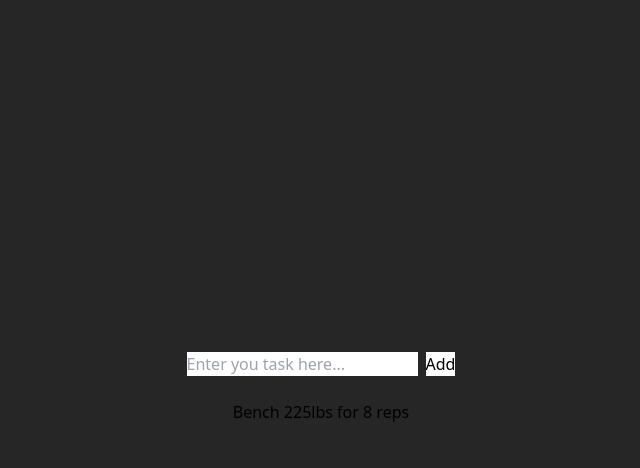
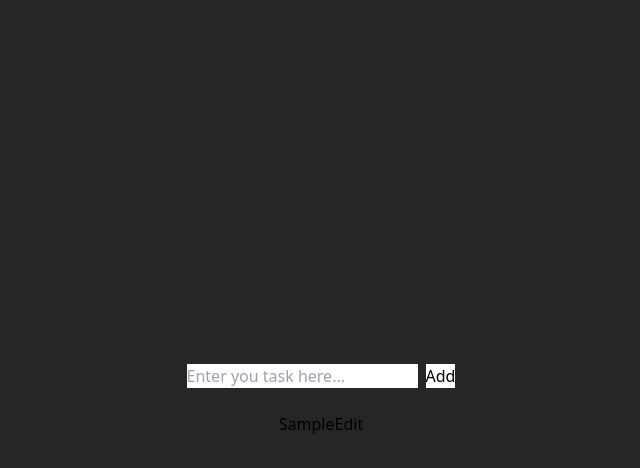
Before and after one commit to pulpetto/todo-app, an Angular app: page / in a window 1280 px wide. Both pictures are taken after typing "Sample" into the empty fields and a click on the button "Add". Shown: the top 468 px of the page, without its empty margins (319-959 px from the left). Built offline with nearby package versions, Linux system fonts and the light colour scheme.

Commit message:
parent to child communication

```diff
--- a/src/app/app.component.html
+++ b/src/app/app.component.html
@@ -3,5 +3,5 @@
         class="mb-6"
         (TaskAddedEmmit)="addNoteToTasks($event)"
     ></app-input-bar>
-    <app-tasks></app-tasks>
+    <app-tasks [tasks]="tasks"></app-tasks>
 </div>
--- a/src/app/tasks/tasks.component.html
+++ b/src/app/tasks/tasks.component.html
@@ -1,4 +1,9 @@
-<div>
+<!-- <div>
     <div>Bench 225lbs for 8 reps</div>
     <button></button>
+</div> -->
+
+<div *ngFor="let task of tasks">
+    <span>{{ task }}</span>
+    <button (click)="editTask(task)">Edit</button>
 </div>
--- a/src/app/tasks/tasks.component.ts
+++ b/src/app/tasks/tasks.component.ts
@@ -5,4 +5,12 @@ import { Component, Input } from '@angular/core';
     templateUrl: './tasks.component.html',
     styleUrls: ['./tasks.component.css'],
 })
-export class TasksComponent {}
+export class TasksComponent {
+    @Input() tasks: string[] = [];
+
+    editTask(task: string) {
+        console.log('edit time');
+        // Implement the logic to handle editing the task
+        // For example, open a dialog or toggle an edit mode
+    }
+}
```
